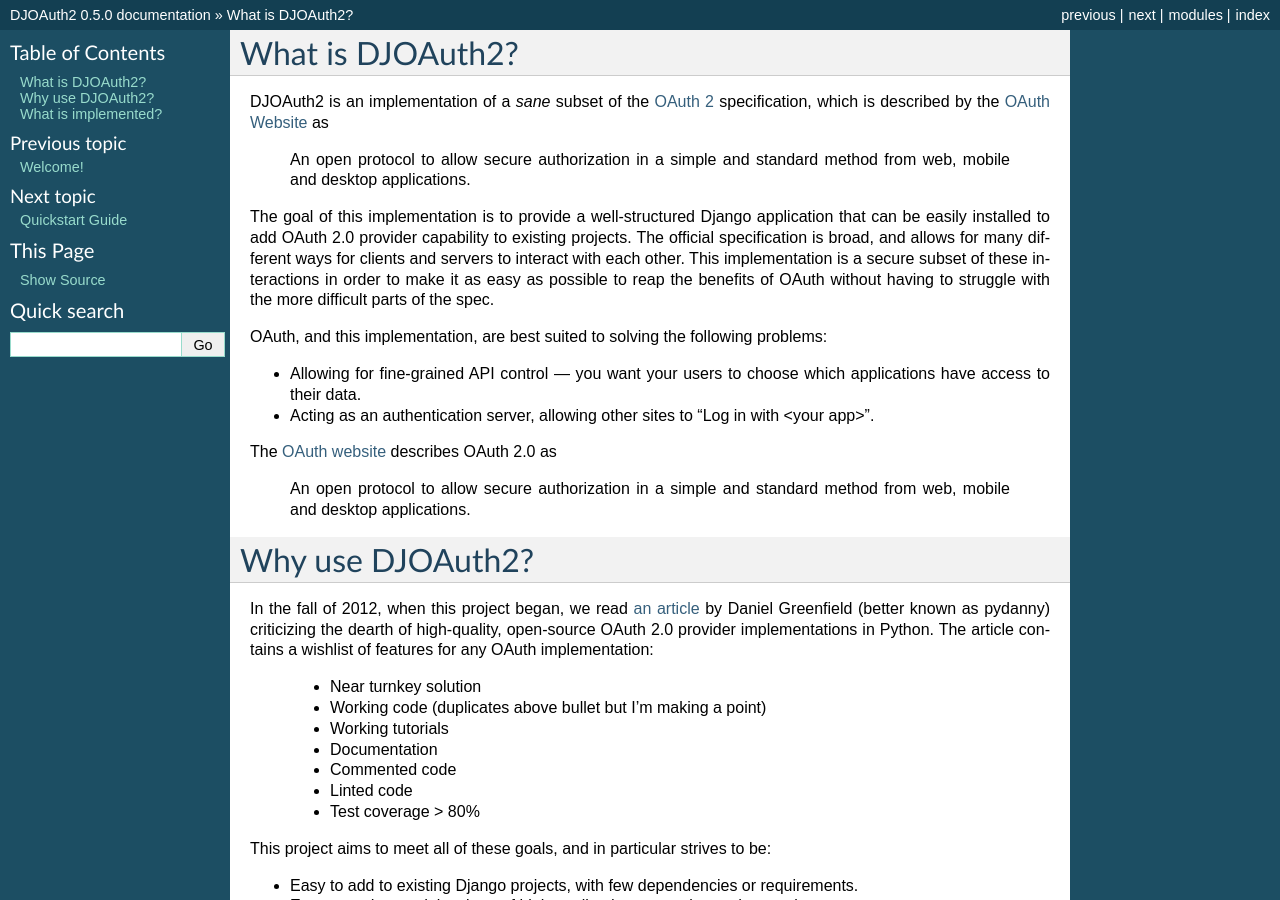
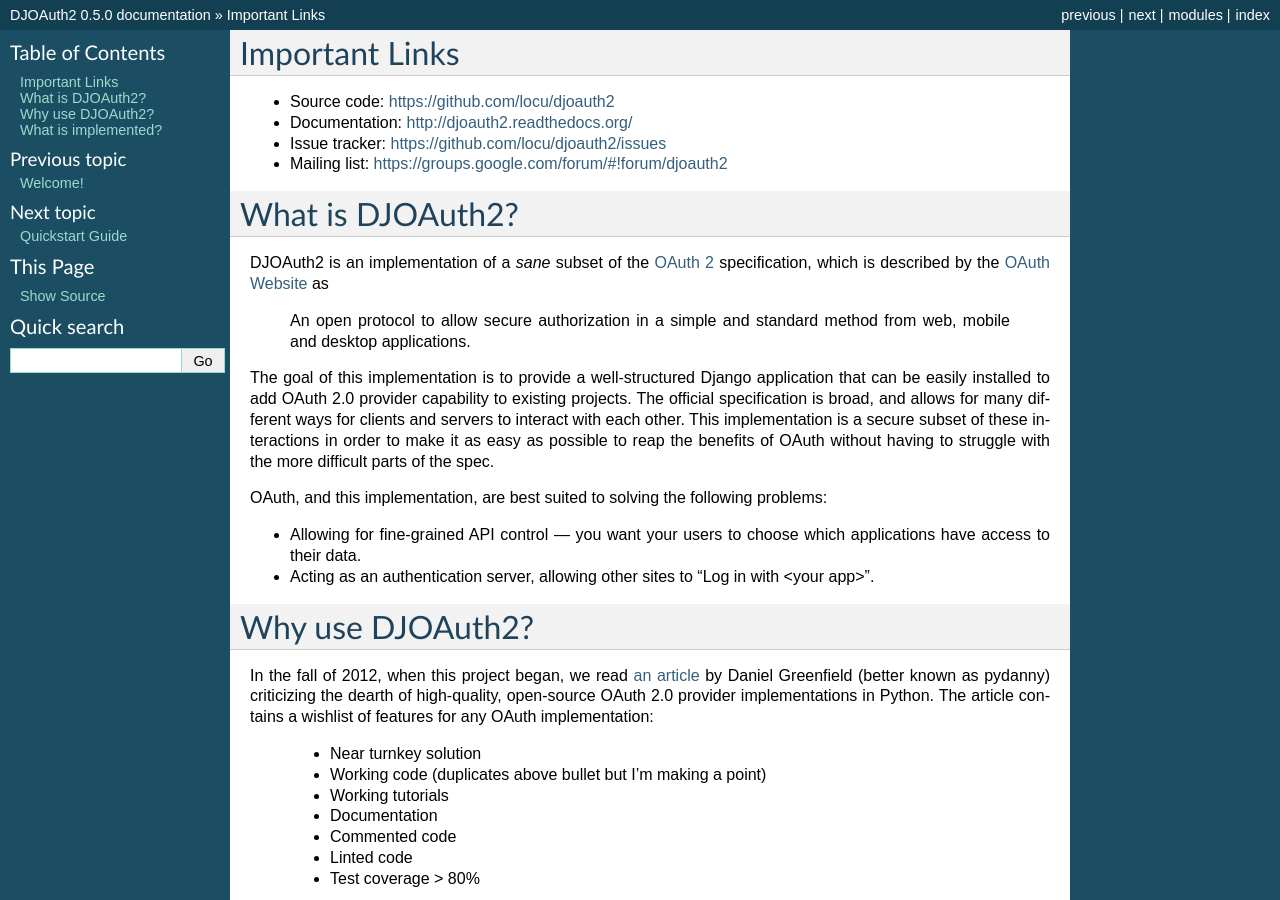
Before and after one commit to peterldowns/djoauth2, a Sphinx documentation site: the page built from docs/overview.rst, in a window 1280 px wide and 900 px high. Built offline with Sphinx 7.4.7, drawn with Linux system fonts in a browser that asks for light colours; some of the changed text lies outside the part shown.

Commit message:
Update the documentation to reference the mailing group.

```diff
--- a/docs/index.rst
+++ b/docs/index.rst
@@ -5,6 +5,7 @@
 
 .. image:: https://travis-ci.org/Locu/djoauth2.png?branch=master
     :target: https://travis-ci.org/Locu/djoauth2
+
 
 .. toctree::
     :maxdepth: 4
--- a/docs/overview.rst
+++ b/docs/overview.rst
@@ -1,3 +1,12 @@
+Important Links
+---------------
+
+* Source code: https://github.com/locu/djoauth2
+* Documentation: http://djoauth2.readthedocs.org/
+* Issue tracker: https://github.com/locu/djoauth2/issues
+* Mailing list: https://groups.google.com/forum/#!forum/djoauth2
+
+
 What is DJOAuth2?
 -----------------
 
@@ -24,10 +33,6 @@
 * Acting as an authentication server, allowing other sites to "Log in with
   <your app>".
 
-The `OAuth website`_ describes OAuth 2.0 as
-
-  An open protocol to allow secure authorization in a simple and standard
-  method from web, mobile and desktop applications.
 
 Why use DJOAuth2?
 -----------------
@@ -37,13 +42,13 @@
 open-source OAuth 2.0 provider implementations in Python. The article contains
 a wishlist of features for any OAuth implementation:
 
-	• Near turnkey solution
-	• Working code (duplicates above bullet but I'm making a point)
-	• Working tutorials
-	• Documentation
-	• Commented code
-	• Linted code
-	• Test coverage > 80%
+	* Near turnkey solution
+	* Working code (duplicates above bullet but I'm making a point)
+	* Working tutorials
+	* Documentation
+	* Commented code
+	* Linted code
+	* Test coverage > 80%
 
 This project aims to meet all of these goals, and in particular strives to be:
 
@@ -57,6 +62,7 @@
 * Well-documented and commented, in order to make it easy to understand how the
   implementation complies with the specification.
 * Well-tested (see the coverage details on the first page of these docs!)
+
 
 What is implemented?
 --------------------
@@ -141,10 +147,10 @@
 with the implementation as simple as possible for clients. This means no
 fiddling with MAC-signing or hashing!
 
-.. _OAuth 2: http://tools.ietf.org/html/rfc6749
-.. _OAuth website: http://oauth.net/
-.. _an article: http://pydanny.com/the-sorry-state-of-python-oauth-providers.html
-.. _Egor Homakov: http://homakov.blogspot.com/
-.. _types of clients: http://tools.ietf.org/html/rfc6749#section-2.1
-.. _security considerations: http://tools.ietf.org/html/rfc6749#section-10
-.. _Bearer tokens: http://tools.ietf.org/html/rfc6750
+.. _`OAuth 2`: http://tools.ietf.org/html/rfc6749
+.. _`OAuth website`: http://oauth.net/
+.. _`an article`: http://pydanny.com/the-sorry-state-of-python-oauth-providers.html
+.. _`Egor Homakov`: http://homakov.blogspot.com/
+.. _`types of clients`: http://tools.ietf.org/html/rfc6749#section-2.1
+.. _`security considerations`: http://tools.ietf.org/html/rfc6749#section-10
+.. _`Bearer tokens`: http://tools.ietf.org/html/rfc6750
```
Also changed, not shown: README.rst (+35 -3 lines), docs/quickstart.rst (+4 -4 lines).
